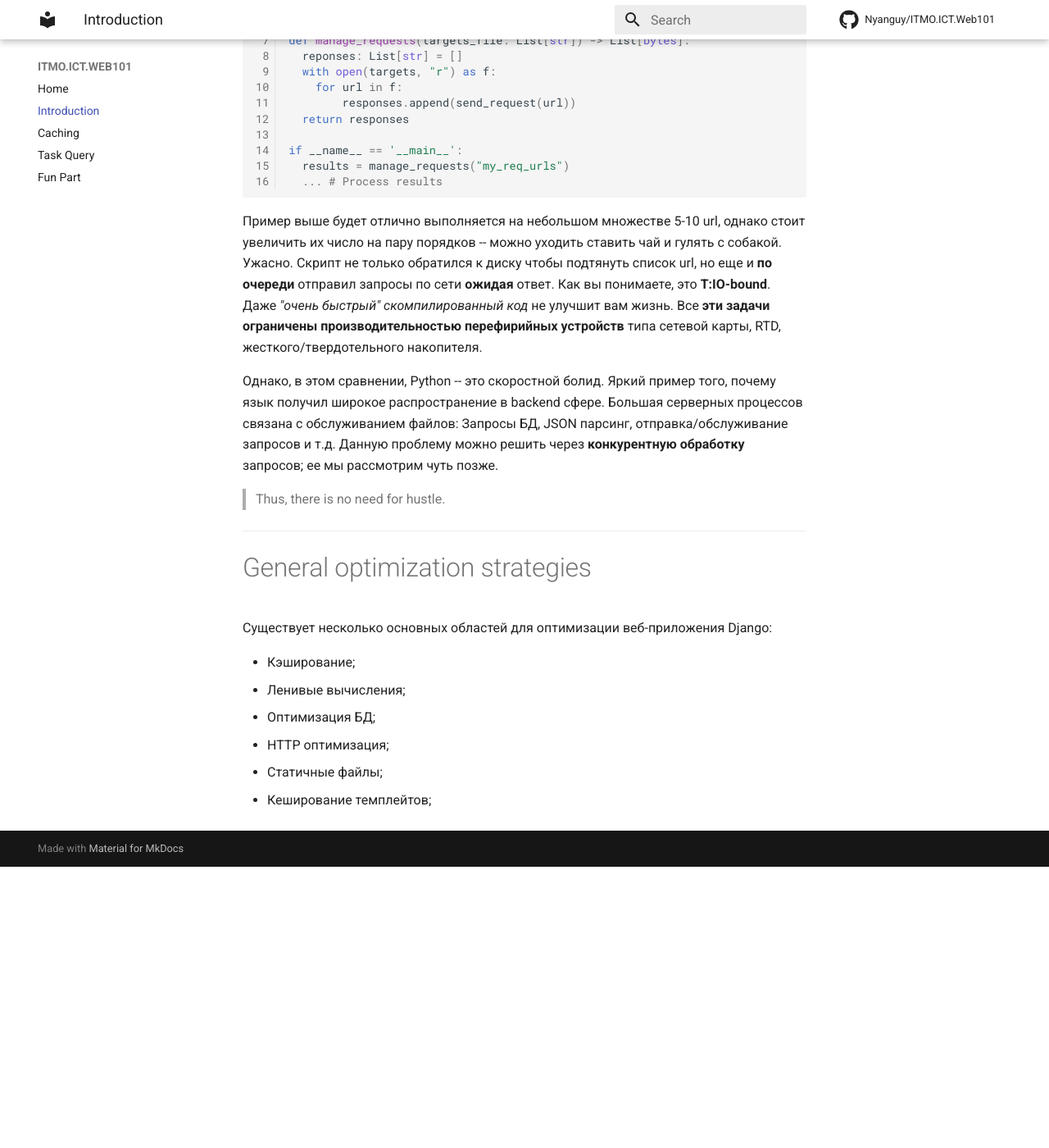
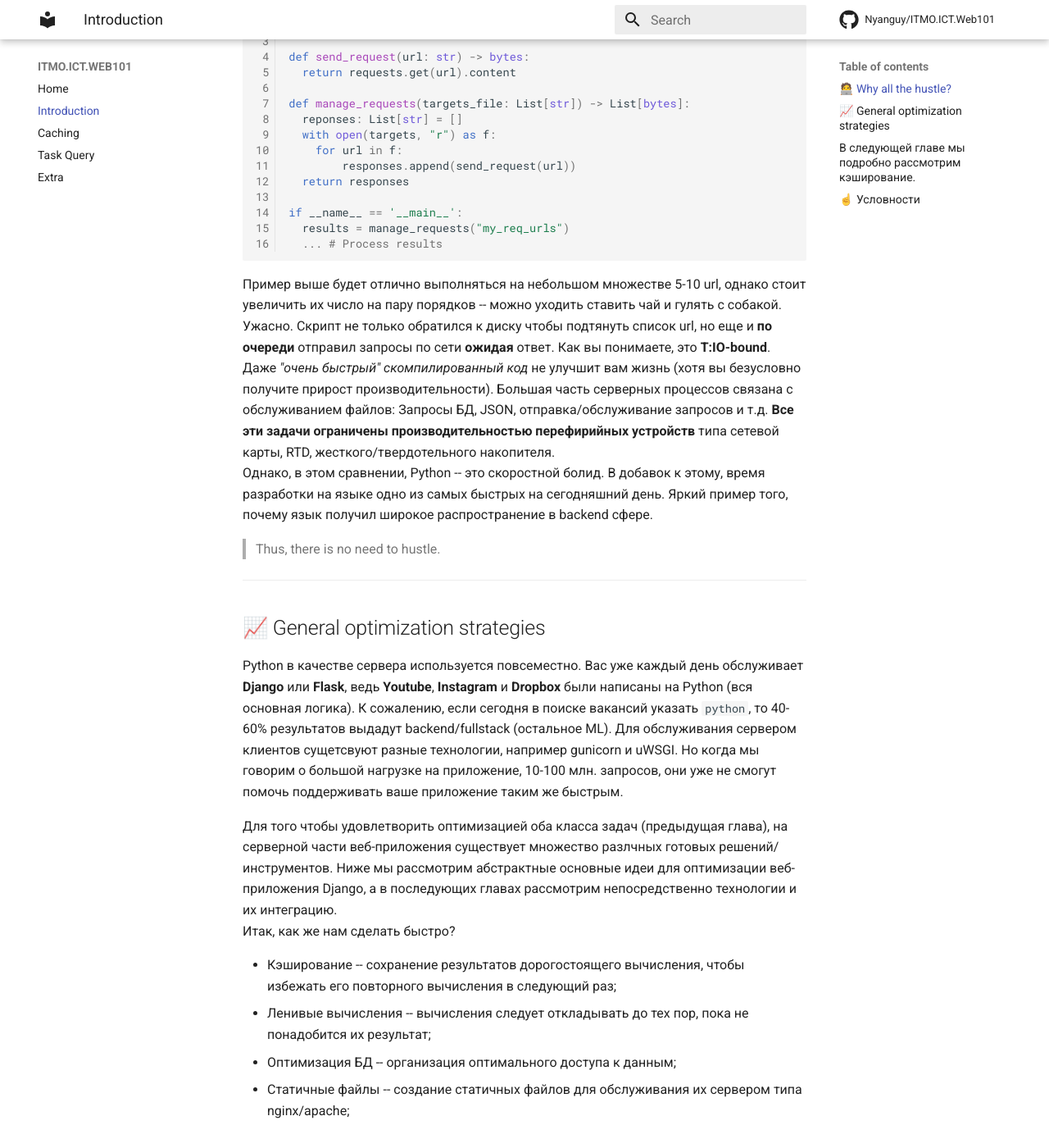
Before and after one commit to Nyanguy/ITMO.ICT.Web101, an MkDocs documentation site: the page built from docs/introduction.md, in a window 1280 px wide and 1400 px high, scrolled down 1186 px. Shown: the whole window at 82% size. Built offline with MkDocs 1.6.1 and Material for MkDocs 9.7.7, drawn with Linux system fonts in a browser that asks for light colours; comment, search, counter and statistics services are not loaded; before the commit the page ends 2243 px from its top, so only the background shows below that; some of the changed text lies outside the part shown.

````diff
--- a/docs/introduction.md
+++ b/docs/introduction.md
@@ -1,6 +1,6 @@
-# Why all the hustle?
+## 🧑‍💻 Why all the hustle?
 
-В этой работе будут рассмотренны базовые методы и практики оптимизации Django для построения высоко-производительных веб-приложений. _Многие_ утверждают, что __Python__ в силу своей природы как _интерпретируемая стек машина_ довольно медленный в отношении компилируемых (и не только) языков. Это действительно так, однако это утверждение содержит фундаментальное заблуждение в оперировании бэкенд задач.
+В этой работе будут рассмотренны базовые методы и практики оптимизации Django для построения высоко-производительных веб-приложений. _Многие_ утверждают, что __Python__ в силу своей природы как _интерпретируемая стек машина_ довольно медленный в отношении компилируемых (и не только) языков. Это действительно так, однако это утверждение содержит фундаментальное заблуждение о самой сущности предметной области для которой применяется Python.
 
 !!! tip "Аксиома"
     __Любую__ вычисляемую __задачу__ можно раздельть на __два__ класса: __CPU-bound__ или __IO-bound__.
@@ -49,22 +49,33 @@ if __name__ == '__main__':
   results = manage_requests("my_req_urls")
   ... # Process results
 ```
-Пример выше будет отлично выполняется на небольшом множестве 5-10 url, однако стоит увеличить их число на пару порядков -- можно уходить ставить чай и гулять с собакой. Ужасно. Скрипт не только обратился к диску чтобы подтянуть список url, но еще и __по очереди__ отправил запросы по сети __ожидая__ ответ. Как вы понимаете, это __T:IO-bound__. Даже _"очень быстрый" скомпилированный код_ не улучшит вам жизнь. Все __эти задачи ограничены производительностью перефирийных устройств__ типа сетевой карты, RTD, жесткого/твердотельного накопителя.
+Пример выше будет отлично выполняться на небольшом множестве 5-10 url, однако стоит увеличить их число на пару порядков -- можно уходить ставить чай и гулять с собакой. Ужасно. Скрипт не только обратился к диску чтобы подтянуть список url, но еще и __по очереди__ отправил запросы по сети __ожидая__ ответ. Как вы понимаете, это __T:IO-bound__. Даже _"очень быстрый" скомпилированный код_ не улучшит вам жизнь (хотя вы безусловно получите прирост производительности). Большая часть серверных процессов связана с обслуживанием файлов: Запросы БД, JSON, отправка/обслуживание запросов и т.д. __Все эти задачи ограничены производительностью перефирийных устройств__ типа сетевой карты, RTD, жесткого/твердотельного накопителя.
+Однако, в этом сравнении, Python -- это скоростной болид. В добавок к этому, время разработки на языке одно из самых быстрых на сегодняшний день. Яркий пример того, почему язык получил широкое распространение в backend сфере.
 
-Однако, в этом сравнении, Python -- это скоростной болид. Яркий пример того, почему язык получил широкое распространение в backend сфере. Большая серверных процессов связана с обслуживанием файлов: Запросы БД, JSON парсинг, отправка/обслуживание запросов и т.д.
-Данную проблему можно решить через __конкурентную обработку__ запросов; ее мы рассмотрим чуть позже.
-
-> Thus, there is no need for hustle.
+> Thus, there is no need to hustle.
 
 ----
 
-# General optimization strategies
+## 📈 General optimization strategies
 
-Существует несколько основных областей для оптимизации веб-приложения Django:
 
-* Кэширование;
-* Ленивые вычисления;
-* Оптимизация БД;
-* HTTP оптимизация;
-* Статичные файлы;
-* Кеширование темплейтов;
+Python в качестве сервера используется повсеместно. Вас уже каждый день обслуживает __Django__ или __Flask__, ведь __Youtube__, __Instagram__ и __Dropbox__ были написаны на Python (вся основная логика). К сожалению, если сегодня в поиске вакансий указать `python`, то 40-60% результатов выдадут backend/fullstack (остальное ML). Для обслуживания сервером клиентов сущетсвуют разные технологии, например gunicorn и uWSGI. Но когда мы говорим о большой нагрузке на приложение, 10-100 млн. запросов, они уже не смогут помочь поддерживать ваше приложение таким же быстрым.
+
+Для того чтобы удовлетворить оптимизацией оба класса задач (предыдущая глава), на серверной части веб-приложения существует множество разлчных готовых решений/инструментов. Ниже мы рассмотрим абстрактные основные идеи для оптимизации веб-приложения Django, а в последующих главах рассмотрим непосредственно технологии и их интеграцию.
+Итак, как же нам сделать быстро?
+
+* Кэширование --  сохранение результатов дорогостоящего вычисления, чтобы избежать его повторного вычисления в следующий раз;
+* Ленивые вычисления -- вычисления следует откладывать до тех пор, пока не понадобится их результат;
+* Оптимизация БД -- организация оптимального доступа к данным;
+* Статичные файлы -- создание статичных файлов для обслуживания их сервером типа nginx/apache;
+
+В следующей главе мы подробно рассмотрим кэширование.
+----
+
+## ☝️ Условности
+
+Базовая настройка и установка Django приложения выходит за рамки данной работы, поэтому представим, что у нас уже есть готовый проект с `Django>=3.0`.
+Чтобы проверить свою версию сделайте:
+```shell
+pip freeze | grep Django # unix-like
+```
--- a/mkdocs.yml
+++ b/mkdocs.yml
@@ -4,7 +4,7 @@ nav:
     - Introduction: introduction.md
     - Caching: caching.md
     - Task Query: tasks.md
-    - Fun Part: fun.md
+    - Extra: fun.md
 
 theme:
   name: material
@@ -14,6 +14,8 @@ theme:
     scheme: default
   icon:
     repo: fontawesome/brands/github
+  features:
+    - navigation.sections
 
 markdown_extensions:
   - admonition
````
Also changed, not shown: other parts of docs/introduction.md (+1 -1 lines), docs/caching.md (+206 -0 lines), docs/fun.md (+1 -0 lines), docs/index.md (+5 -6 lines), docs/tasks.md (+19 -0 lines), docs/img/topology.png (added).
